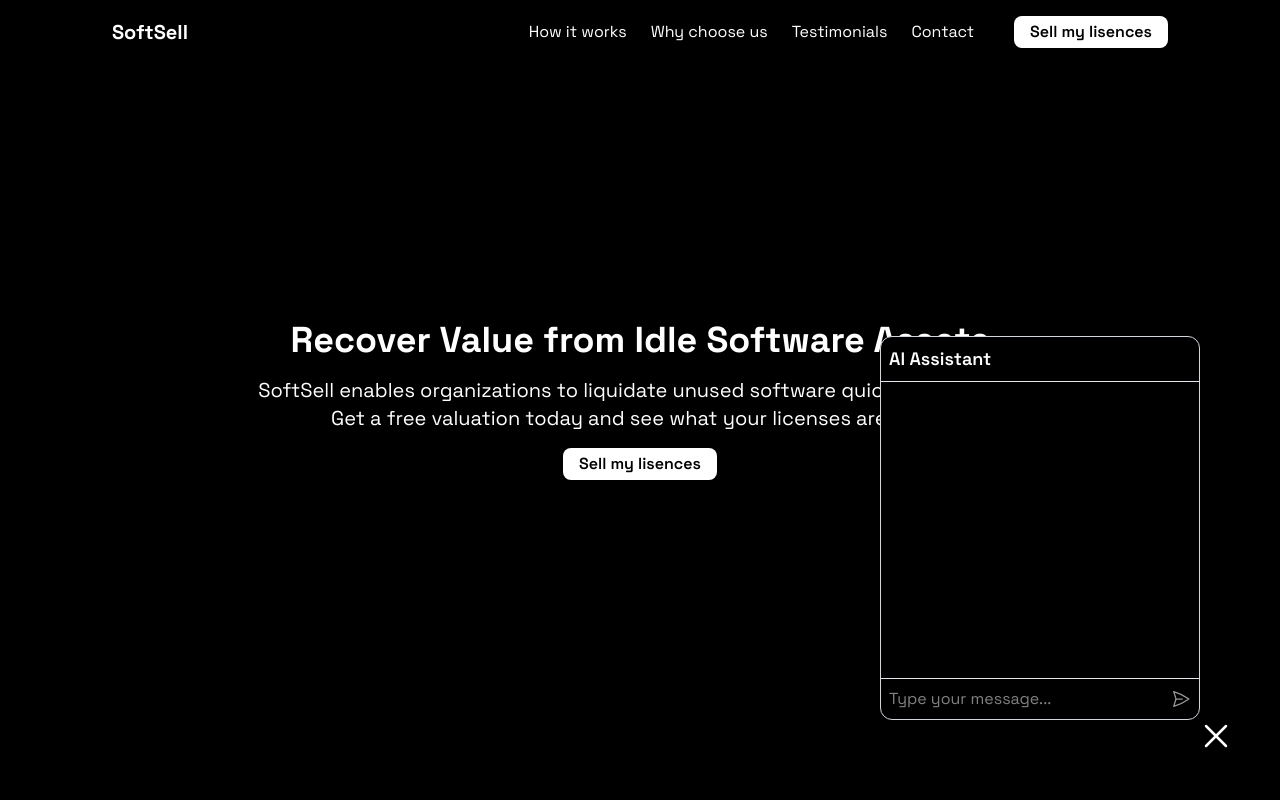
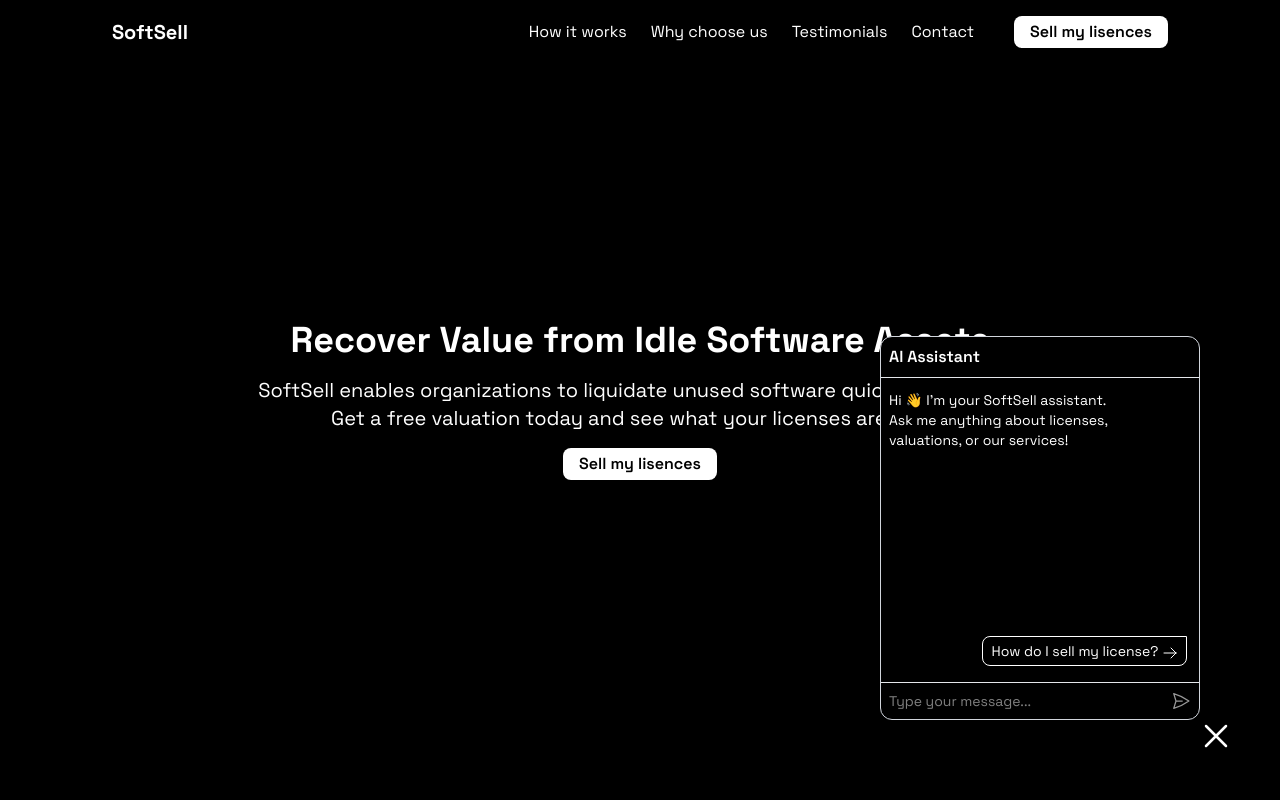
Before and after one commit to jamshed-uddin/softsell, a Next.js app: page / in a window 1280 px wide. Both pictures are taken after a click on the element 1218 px from the left and 738 px from the top of the page. Shown: the top 800 px of the page. Built offline with nearby package versions, Linux system fonts and the light colour scheme.

Commit message:
ai assistant integrated and context provided for relevant ai response

```diff
--- a/package.json
+++ b/package.json
@@ -13,6 +13,7 @@
     "@heroicons/react": "^2.2.0",
     "@langchain/core": "^0.3.55",
     "@langchain/google-genai": "^0.2.7",
+    "axios": "^1.9.0",
     "langchain": "^0.3.24",
     "next": "15.3.2",
     "react": "^19.0.0",
--- a/src/app/api/query/route.js
+++ b/src/app/api/query/route.js
@@ -1,16 +1,37 @@
 import aiResponse from "@/utils/aiResponse";
 
 export async function POST(request) {
-  const body = await request.json();
+  try {
+    const { userQuery } = await request.json();
 
-  console.log(body);
+    if (!userQuery?.trim()) {
+      return new Response(
+        JSON.stringify({
+          message: "Please provide a user query",
+        }),
+        {
+          status: 400,
+        }
+      );
+    }
 
-  await aiResponse();
+    const response = await aiResponse(userQuery);
 
-  return new Response(
-    { message: "hello world" },
-    {
-      status: 201,
-    }
-  );
+    return new Response(
+      JSON.stringify({ sender: "assistant", content: response }),
+      {
+        status: 201,
+      }
+    );
+  } catch (error) {
+    console.log(error);
+    return new Response(
+      JSON.stringify({
+        message: "Something went wrong",
+      }),
+      {
+        status: 500,
+      }
+    );
+  }
 }
--- a/src/components/ChatBox.jsx
+++ b/src/components/ChatBox.jsx
@@ -1,36 +1,76 @@
 import React, { useEffect, useRef, useState } from "react";
-import { PaperAirplaneIcon } from "@heroicons/react/24/outline";
+import { ArrowRightIcon, PaperAirplaneIcon } from "@heroicons/react/24/outline";
+import axios from "axios";
 const ChatBox = () => {
-  const [messages, setMessages] = useState([]);
+  const [messages, setMessages] = useState([
+    {
+      sender: "assistant",
+      content:
+        "Hi 👋 I'm your SoftSell assistant. Ask me anything about licenses, valuations, or our services!",
+    },
+  ]);
   const [input, setInput] = useState("");
   const [error, setError] = useState(null);
   const [messageLoading, setMessageLoading] = useState(false);
+  const [defaultMessage, setDefaultMessage] = useState(
+    "How do I sell my license?"
+  );
   const messagesEndRef = useRef(null);
 
   useEffect(() => {
     messagesEndRef.current?.scrollIntoView({ behavior: "smooth" });
   }, [messages]);
 
+  // on key down listener for enter key
+  const handleKeyDown = (e) => {
+    if (window.innerWidth <= 768) return;
+    if (e.key === "Enter" && !e.shiftKey) {
+      e.preventDefault();
+      handleSend();
+    }
+  };
+
+  // set human or ai message to messages state
+  const setMsgToState = (message) => {
+    setMessages((prev) => [...prev, message]);
+  };
+
+  // request making function
+  const sendMessageToAi = async (userInput) => {
+    try {
+      setMessageLoading(true);
+      const aiRespones = await axios.post("/api/query", {
+        userQuery: userInput,
+      });
+      console.log(aiRespones);
+
+      setMsgToState(aiRespones?.data);
+    } catch (error) {
+      setError(error.response.data.message);
+      console.log(error.response.data.message);
+      console.log(error);
+    } finally {
+      setMessageLoading(false);
+    }
+  };
+
+  // pre mentioned default message sender
+  const sendDefaultMessage = async () => {
+    setMsgToState({ sender: "human", content: defaultMessage });
+    await sendMessageToAi(defaultMessage);
+  };
+
+  // sending function by manual typing and sending
+
   const handleSend = async () => {
-    setMessages((prev) => [
-      ...prev,
-      {
-        sender: "human",
-        content: input,
-      },
-    ]);
+    setMsgToState({
+      sender: "human",
+      content: input,
+    });
 
-    try {
-      const res = await fetch("/api/query", {
-        method: "POST",
-        headers: {
-          "Content-Type": "application/json",
-        },
-        body: JSON.stringify({ query: input }),
-      });
-    } catch (error) {
-      console.log(error);
-    }
+    setInput("");
+    setError("");
+    await sendMessageToAi(input);
   };
 
   return (
@@ -38,11 +78,11 @@ const ChatBox = () => {
       <div className=" lg:rounded-lg  flex flex-col h-full overflow-hidden">
         {/* Chat header */}
         <div className="px-2 py-2 border-b border-gray-200   rounded-t-lg">
-          <h2 className="text-lg font-semibold">AI Assistant</h2>
+          <h2 className=" font-semibold">AI Assistant</h2>
         </div>
 
         {/* Messages area */}
-        <div className="flex-1 overflow-y-auto p-2 space-y-4 ">
+        <div className="flex-1 overflow-y-auto p-2 space-y-3 ">
           {messages.map((message, idx) => (
             <div
               key={idx}
@@ -53,7 +93,7 @@ const ChatBox = () => {
               <div
                 className={`max-w-[80%] rounded-lg py-1 px-2 animate-fadeIn flex items-center gap-1 text-sm ${
                   message.sender === "human"
-                    ? "bg-primary text-primary-foreground rounded-tr-none border border-white "
+                    ? " rounded-tr-none border border-white "
                     : " rounded-tl-none pl-0"
                 }`}
               >
@@ -61,17 +101,30 @@ const ChatBox = () => {
               </div>
             </div>
           ))}
+
           {error && (
             <div className="flex justify-center">
-              <div className="text-xs text-center text-red-500 border border-red-400 w-fit px-4 rounded-xl py-1">
-                {error}
-              </div>
+              <div className="text-xs text-center text-red-500  ">{error}</div>
             </div>
           )}
-          {messageLoading && <span>Loading...</span>}
+          {messageLoading && (
+            <div className="h-3 w-3 rounded-full bg-white animate-pulse"></div>
+          )}
 
           <div ref={messagesEndRef} />
         </div>
+
+        {/* default message */}
+        {messages.length < 2 && (
+          <div
+            className="w-full flex justify-end  items-center mb-4 pr-3 cursor-pointer"
+            onClick={sendDefaultMessage}
+          >
+            <div className="rounded-tr-none border border-white max-w-[80%] rounded-lg py-1 px-2 animate-fadeIn  text-sm">
+              {defaultMessage} <ArrowRightIcon className="w-4 h-4 inline" />
+            </div>
+          </div>
+        )}
 
         {/* Input area */}
         <div className="p-2 border-t border-gray-200 ">
@@ -79,8 +132,9 @@ const ChatBox = () => {
             <input
               value={input}
               onChange={(e) => setInput(e.target.value)}
+              onKeyDown={handleKeyDown}
               placeholder="Type your message..."
-              className="flex-1 focus:outline-0"
+              className="flex-1 focus:outline-0 text-sm"
             />
             <button
               onClick={handleSend}
--- a/src/utils/aiResponse.js
+++ b/src/utils/aiResponse.js
@@ -7,8 +7,6 @@ import { StringOutputParser } from "@langchain/core/output_parsers";
 const aiResponse = async (userQuery) => {
   try {
     const formatedJsonData = formatData(rawJsonData);
-
-    console.log("json doc", formatedJsonData);
 
     const answerTemplate = `You are a helpful assistant for a software license marketplace.
 Use the context below to answer the question.
@@ -29,10 +27,10 @@ Answer: `;
 
     const response = await responseChain.invoke({
       context: formatedJsonData,
-      question: "why should i choose sell soft?",
+      question: userQuery,
     });
-
-    console.log("ai answer", response);
+    console.log("result from function", response);
+    return response;
   } catch (error) {
     throw error;
   }
```
Also changed, not shown: 1 other file (tests, documents, lock files or other folders).
